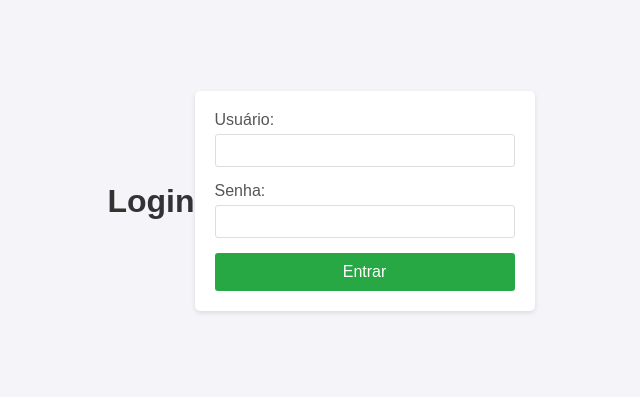
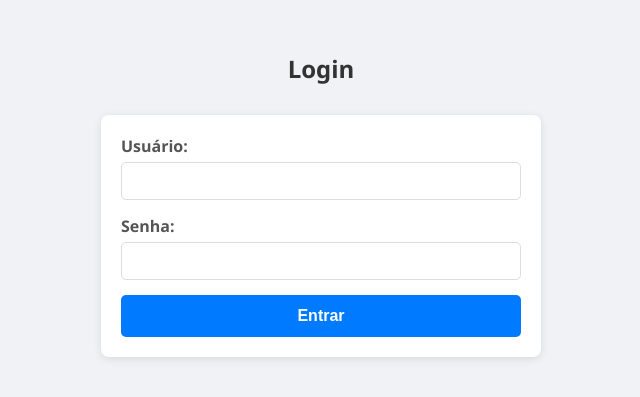
Before and after one commit to IagoDamasceno/Programing, a website: page public/index.html in a window 1280 px wide. Shown: the part 199-596 px from the top of the page, without its empty margins (319-959 px from the left). Drawn offline with Linux system fonts and the light colour scheme.

Commit message:
modified:   public/style.css 	modified:   server.js

```diff
--- a/public/style.css
+++ b/public/style.css
@@ -1,33 +1,39 @@
 /* style.css */
 
 body {
-    font-family: Arial, sans-serif;
-    background-color: #f4f4f9;
+    font-family: 'Segoe UI', Tahoma, Geneva, Verdana, sans-serif;
+    background-color: #f0f2f5;
     margin: 0;
     padding: 0;
     display: flex;
+    flex-direction: column;
     justify-content: center;
     align-items: center;
-    height: 100vh;
+    min-height: 100vh;
 }
 
 h1 {
     color: #333;
     margin-bottom: 20px;
+    font-size: 24px;
+    text-align: center;
 }
 
 form {
     background-color: #fff;
     padding: 20px;
-    border-radius: 5px;
-    box-shadow: 0 2px 5px rgba(0, 0, 0, 0.1);
-    width: 300px;
+    border-radius: 8px;
+    box-shadow: 0 2px 8px rgba(0, 0, 0, 0.1);
+    width: 100%;
+    max-width: 400px;
+    margin: 10px;
 }
 
 label {
     display: block;
     margin-bottom: 5px;
     color: #555;
+    font-weight: bold;
 }
 
 input[type="text"],
@@ -36,26 +42,28 @@ input[type="date"],
 textarea,
 select {
     width: 100%;
-    padding: 8px;
+    padding: 10px;
     margin-bottom: 15px;
     border: 1px solid #ddd;
-    border-radius: 3px;
+    border-radius: 5px;
     box-sizing: border-box;
+    font-size: 14px;
 }
 
 button {
     width: 100%;
-    padding: 10px;
-    background-color: #28a745;
+    padding: 12px;
+    background-color: #007bff;
     color: #fff;
     border: none;
-    border-radius: 3px;
+    border-radius: 5px;
     cursor: pointer;
     font-size: 16px;
+    font-weight: bold;
 }
 
 button:hover {
-    background-color: #218838;
+    background-color: #0056b3;
 }
 
 #error-message {
@@ -63,4 +71,15 @@ button:hover {
     font-size: 14px;
     margin-top: -10px;
     margin-bottom: 15px;
+    display: none;
 }
+
+@media (max-width: 600px) {
+    form {
+        padding: 15px;
+    }
+
+    button {
+        font-size: 14px;
+    }
+}
--- a/server.js
+++ b/server.js
@@ -80,6 +80,7 @@ app.post('/submit', async (req, res) => {
         await pool.query(query, values);
         console.log('Dados inseridos com sucesso no banco de dados.');
 
+
         // Enviar e-mail
         const mailOptions = {
             from: `"Sistema de Ocorrências" <${process.env.EMAIL_USER}>`,
```
